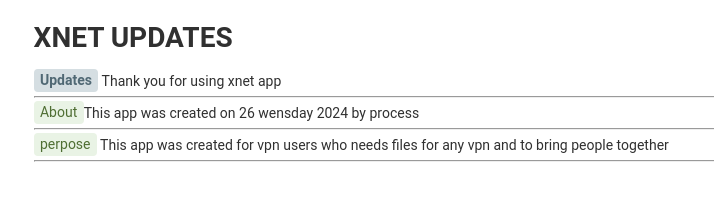
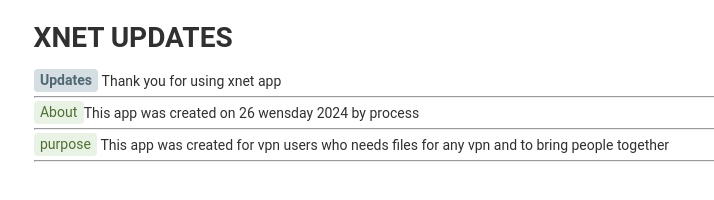
Before and after one commit to Iamroot5/Ads, a plain HTML site: page index.html in a window 1280 px wide. Shown: the full height of the page, 0-714 px from the left. Drawn offline with Linux system fonts and the light colour scheme.

Commit message:
Update index.html

```diff
--- a/index.html
+++ b/index.html
@@ -8,6 +8,6 @@
    <hr>
 <point>About</point>This app was created on 26 wensday 2024 by process
 <hr>
-<point>perpose</point> This app was created for vpn users who needs files for any vpn and to bring people together
+<point>purpose</point> This app was created for vpn users who needs files for any vpn and to bring people together
 <hr>
 </body>
```
